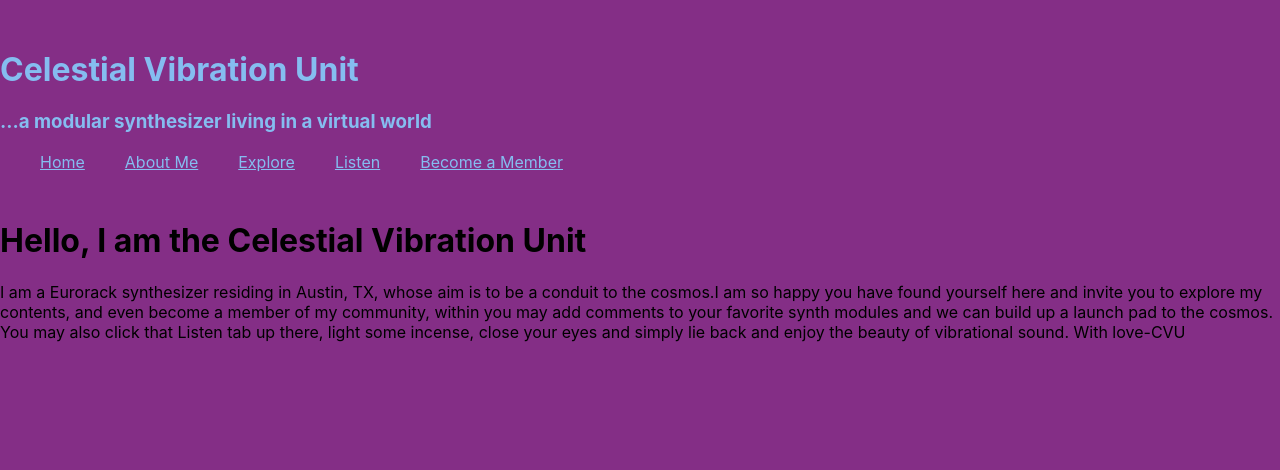
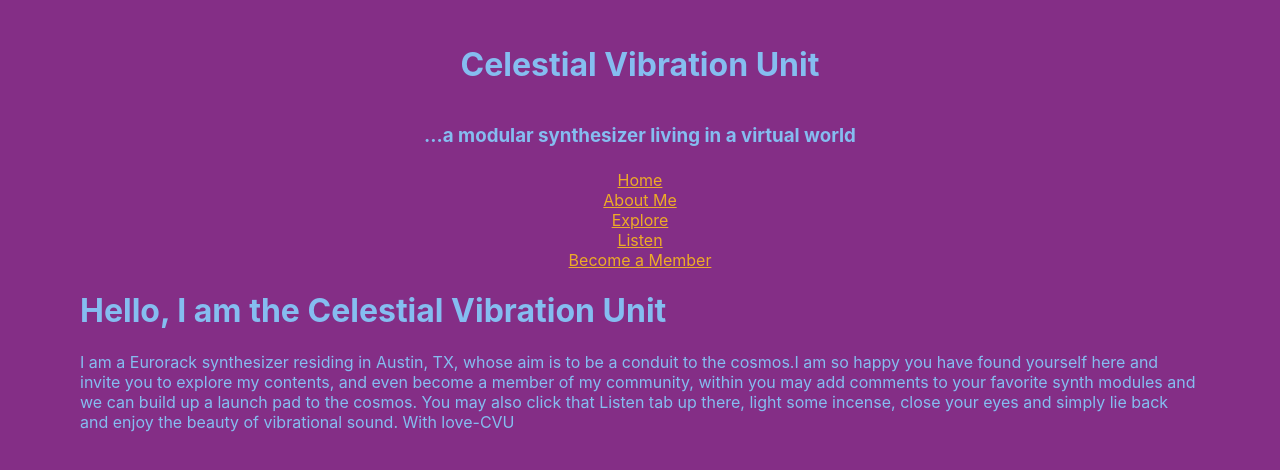
Before and after one commit to ian713hansson/CelestialVibrationUnit, a React (Create React App) app in the folder cvu_react/: page /about in a window 1280 px wide. Shown: the top 470 px of the page. Built offline with nearby package versions, Linux system fonts and the light colour scheme.

Commit message:
working data connection

```diff
--- a/cvu_react/src/App.css
+++ b/cvu_react/src/App.css
@@ -1,18 +1,29 @@
-* { background-color: #842E86
+
+header nav a{
+  color: #edab28;
+  display: flex;
+  justify-content: center;
+  flex-direction: row;
+  align-items: center;
+}
+
+.header {
+  display: flex;
+  justify-content: center;
+  flex-direction: column;
+  flex-wrap: wrap;
+  margin-top: 20px;
+  align-items: center;
+  height: 150px;
+}
+
+
+.about {
+  justify-content: center;
+  margin-left: 10vh;
+  margin-right: 10vh;
+}
+
+.home-image div {
 
 }
-
-header {
-  background-color: #842E86;
-  display: flex-row;
-  justify-content: flex-start;
-  margin-top: 50px;
-  align-items: center;
-  height: 150px;
-  color: #85BDF0
-}
-
-header nav a{
-  color: #85BDF0;
-  margin-left: 40px;
-}
--- a/cvu_react/src/components/Header.jsx
+++ b/cvu_react/src/components/Header.jsx
@@ -5,10 +5,11 @@ const Header = () => {
 
   return (
     <header>
-        <div>
+        <div className='header'>
             <h1>Celestial Vibration Unit</h1>
             <h3>...a modular synthesizer living in a virtual world</h3>
         </div>
+      <div className='nav'>
       <nav>
         <Link to="/">Home</Link>
         <Link to="/about">About Me</Link>
@@ -16,6 +17,7 @@ const Header = () => {
         <Link to="/listen">Listen</Link>
         <Link to="/member">Become a Member</Link>
       </nav>
+      </div>
     </header>
   )
 }
--- a/cvu_react/src/components/ModuleCard.jsx
+++ b/cvu_react/src/components/ModuleCard.jsx
@@ -1,7 +1,7 @@
 const ModuleCard = (props) => {
 
     return (
-        <div className="module-card" onClick={(props.onClick)}>
+        <div className="card module-card" onClick={(props.onClick)}>
 
             <div className="img-wrapper">
                 <img src={props.image} alt={props.name}/>
--- a/cvu_react/src/index.css
+++ b/cvu_react/src/index.css
@@ -1,10 +1,13 @@
 body {
   margin: 0;
+  background-color: #842E86;
+  color: #85BDF0;
   font-family: -apple-system, BlinkMacSystemFont, 'Segoe UI', 'Roboto', 'Oxygen',
     'Ubuntu', 'Cantarell', 'Fira Sans', 'Droid Sans', 'Helvetica Neue',
     sans-serif;
   -webkit-font-smoothing: antialiased;
   -moz-osx-font-smoothing: grayscale;
+
 }
 
 code {
--- a/cvu_react/src/pages/About.js
+++ b/cvu_react/src/pages/About.js
@@ -1,7 +1,7 @@
 const About = () => {
 
     return (
-      <div>
+      <div className="about">
           <h1>Hello, I am the Celestial Vibration Unit</h1>
           <p>I am a Eurorack synthesizer residing in Austin, TX, whose aim is to be a conduit to the cosmos.I am so happy you have found yourself here and invite you to explore my contents, and even become a member of my community, within you may add comments to your favorite synth modules  and we can build up a launch pad to the cosmos. You may also click that Listen tab up there, light some incense, close your eyes and simply lie back and enjoy the beauty of vibrational sound.
                 With love-CVU</p>
--- a/cvu_react/src/pages/Explore.js
+++ b/cvu_react/src/pages/Explore.js
@@ -8,12 +8,13 @@ const Explore = () => {
     useEffect(() => {
         const getModules = async () => {
             const res = await axios.get('http://localhost:3001/api/modules')
-            console.log(res.data)
-            setModules(res.data.results)
+            console.log(res.data.modules)
+            setModules(res.data.modules)
+            console.log(modules)
         }
         getModules()
-    })
-    console.log(modules)
+    }, [])
+
     if(!modules){
         return <h1>Loading please wait...</h1>
     } else
@@ -24,7 +25,8 @@ const Explore = () => {
             <h1>Modules</h1>
             <section className="container-grid">
                 {modules.map((modules)=>(
-                    <ModuleCard
+                   <div>
+                   <ModuleCard
                         key={modules.name}
                         name={modules.name}
                         manufacturer={modules.manufacturer}
@@ -33,6 +35,7 @@ const Explore = () => {
                         description={modules.description}
                         image={modules.image}
                     />
+                    </div>
                 ))}
             </section>
         </div>
--- a/cvu_react/src/pages/Home.js
+++ b/cvu_react/src/pages/Home.js
@@ -1,4 +1,8 @@
 const Home = () => {
-  return <h1>I am home</h1>
+  return (
+    <div className="home-image">
+  <img src="https://cdn.spacetelescope.org/archives/images/screen/heic0611b.jpg"/>
+  </div>
+  )
 }
 export default Home
```
Also changed, not shown: 1 other file (tests, documents, lock files or other folders).
